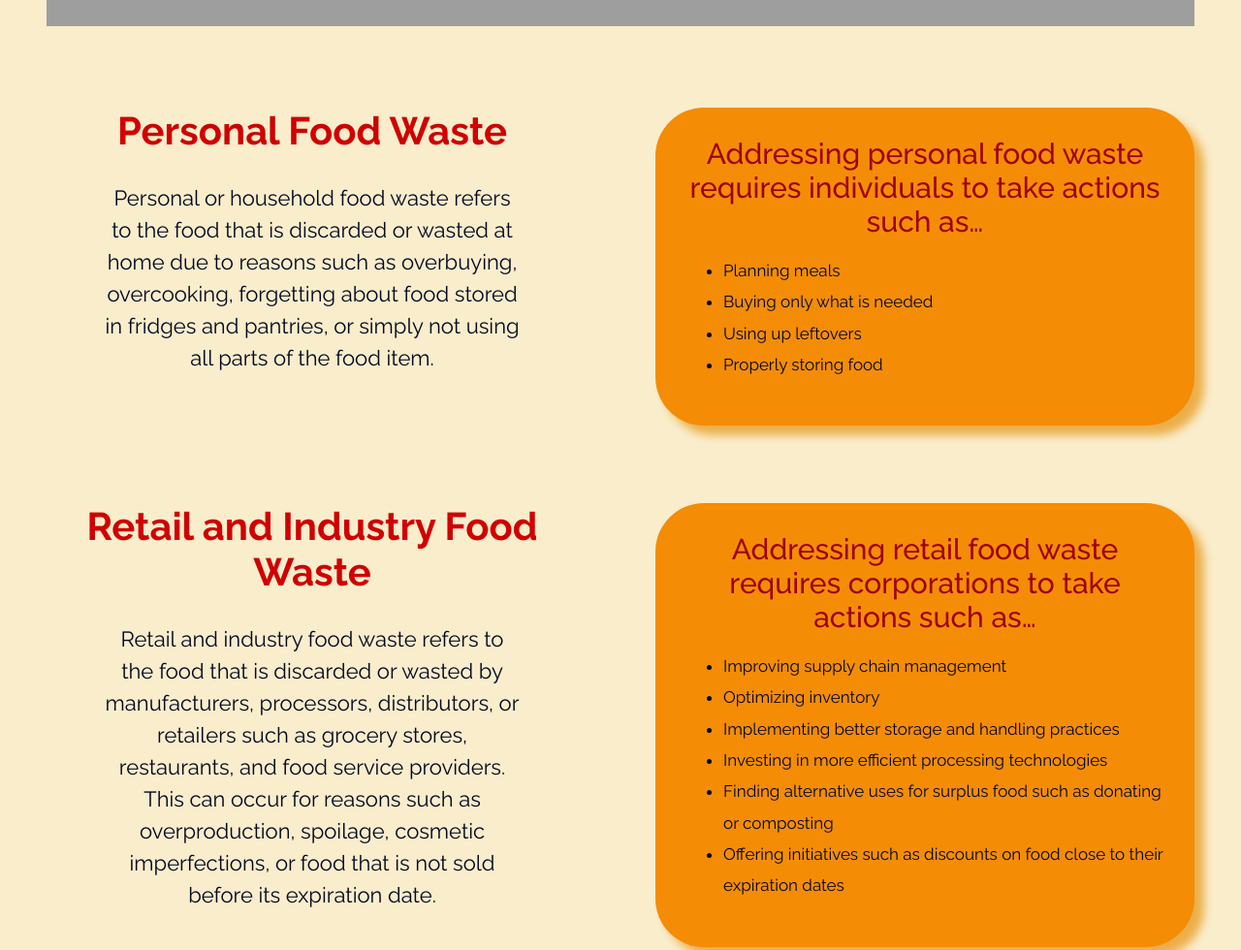
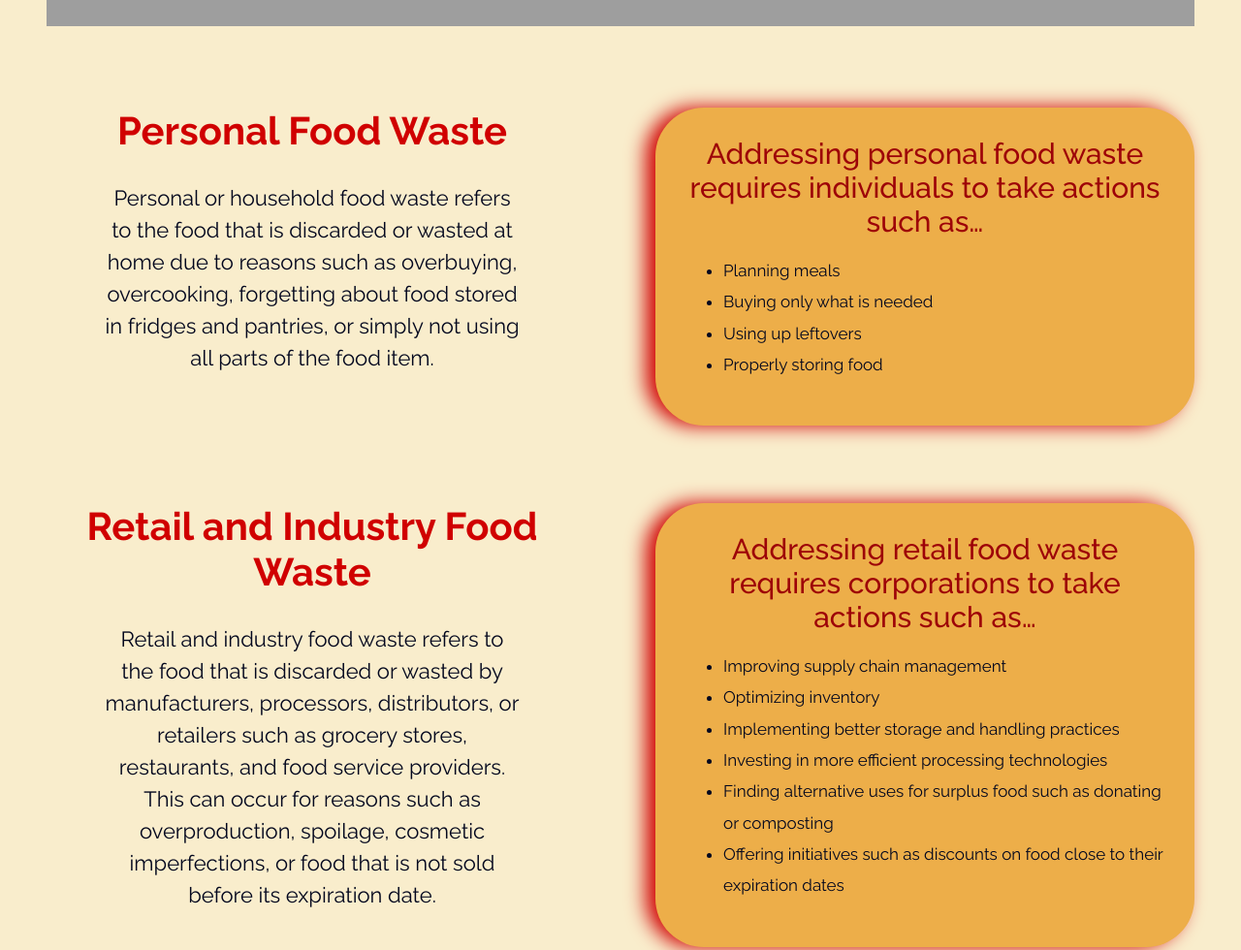
Before and after one commit to charlenexchow/issue-site, a plain HTML site: page learn.html in a window 1280 px wide. Shown: the part 843-1823 px from the top of the page at 97% size. Drawn offline with Linux system fonts and the light colour scheme; grey boxes are pictures that could not be loaded.

Commit message:
small changes

```diff
--- a/style.css
+++ b/style.css
@@ -139,10 +139,10 @@ body {
 	color: #03071E;
 }
 .actionL {
-	background-color: #F48C06;
+	background-color: #EDAE49;
 	padding: 30px;
 	border-radius: 50px;
-	box-shadow: 10px 10px 10px #EDAE49;
+	box-shadow: -10px 0px 20px #D00000;
 
 }
 .mainsubheadL {
```
